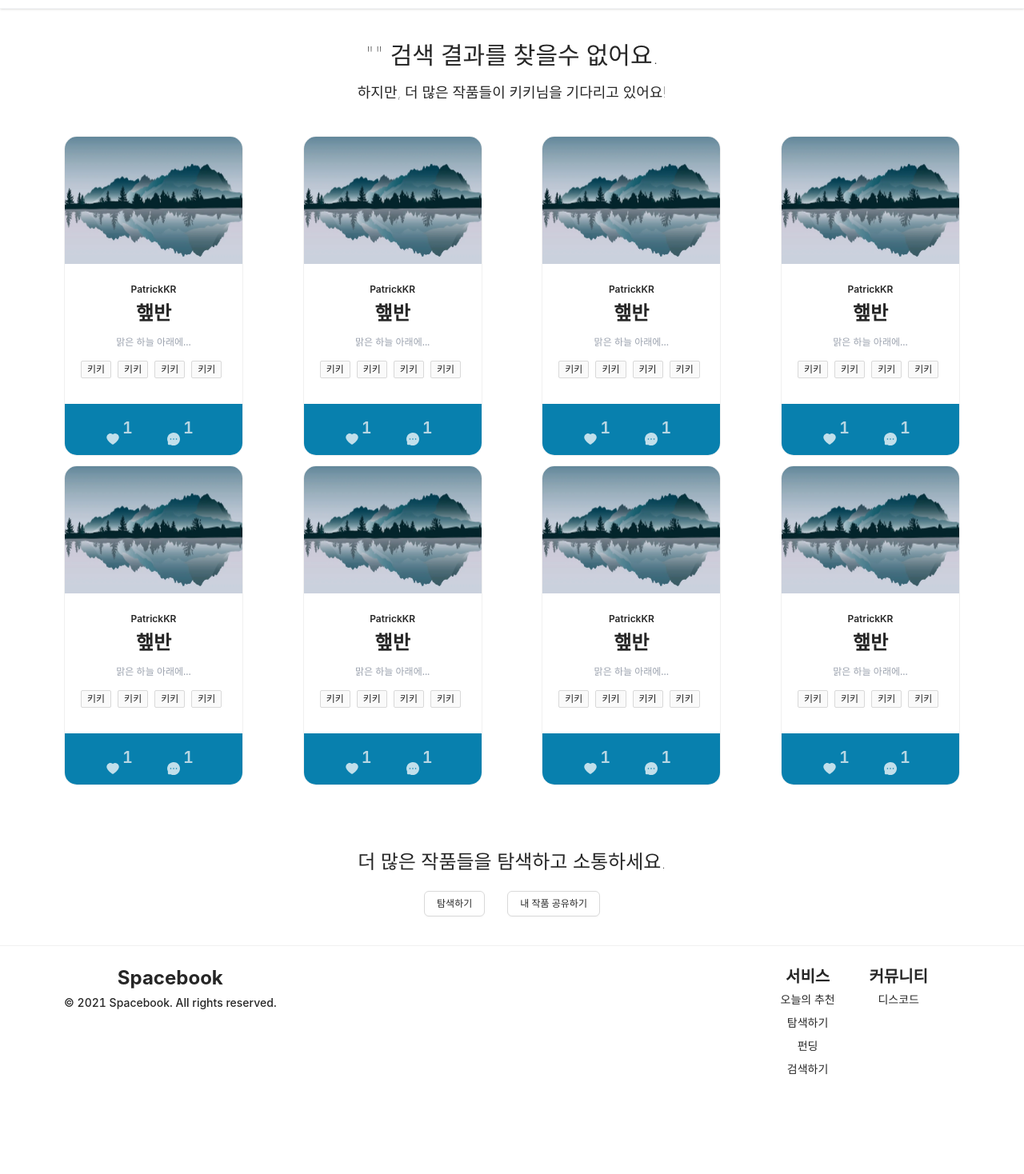
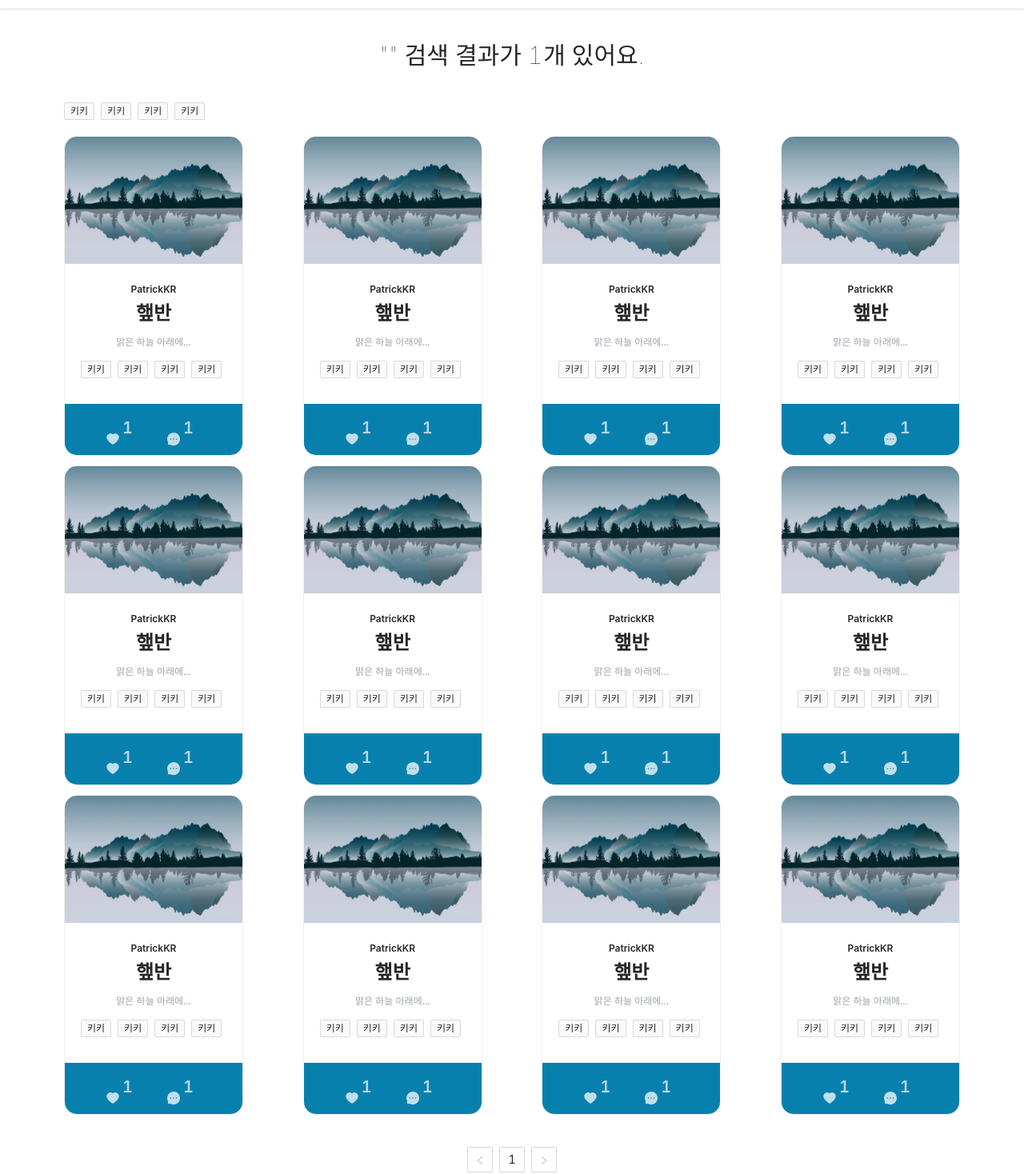
Before and after one commit to team-backspace/frontend, a React (Vite) app: page /search in a window 1280 px wide. Shown: the part 46-1514 px from the top of the page at 80% size. Built offline with nearby package versions, Linux system fonts and the light colour scheme.

Commit message:
feat(pages.search): Search result

```diff
--- a/src/pages/Search.jsx
+++ b/src/pages/Search.jsx
@@ -1,6 +1,7 @@
 import React, { Component } from "react";
+import { Link } from "react-router-dom";
 
-import { Typography, Menu, Button, Drawer, Divider, Input } from "antd";
+import {Button, Pagination, Tag} from "antd";
 
 import CardRow from "../components/CardRow";
 
@@ -11,7 +12,7 @@ class Search extends Component {
 
         this.state = {
             query: (new URLSearchParams(window.location.search)).get("query"),
-            results: []
+            results: ["킄"]
         }
     }
     render () {
@@ -20,10 +21,15 @@ class Search extends Component {
                 {
                     this.state.results.length !== 0 ?
                         (
-
                             <div className = "text-center mt-10 px-20">
-                                <h1 className = "text-3xl font-thin">더 다양한 제작자의 작품을 둘러보세요.</h1>
-                                <div className = "mt-10">
+                                <h1 className = "text-3xl font-thin">"{this.state.query}" 검색 결과가 {this.state.results.length}개 있어요.</h1>
+                                <div className = "text-left mt-10">
+                                    <Tag closable={false}>키키</Tag>
+                                    <Tag closable={false}>키키</Tag>
+                                    <Tag closable={false}>키키</Tag>
+                                    <Tag closable={false}>키키</Tag>
+                                </div>
+                                <div className = "mt-5">
                                     <CardRow cards = {[
                                         {
                                             title: "햎반",
@@ -123,6 +129,7 @@ class Search extends Component {
                                         }
                                     ]} />
                                 </div>
+                                <Pagination className = "!mt-10" />
                             </div>
                         ) : (
                             <div className = "text-center mt-10 px-20">
@@ -196,9 +203,13 @@ class Search extends Component {
                                     ]} />
                                 </div>
                                 <h2 className = "text-2xl font-thin mt-20">더 많은 작품들을 탐색하고 소통하세요.</h2>
-                                <div className = "flex justify-center pt-2">
-                                    <Button className = "btn">탐색하기</Button>
-                                    <Button className = "btn ml-7">내 작품 공유하기</Button>
+                                <div className = "flex justify-center pt-2 mb-10">
+                                    <Link to = "explore">
+                                        <Button className = "btn">탐색하기</Button>
+                                    </Link>
+                                    <Link to = "share">
+                                        <Button className = "btn ml-7">내 작품 공유하기</Button>
+                                    </Link>
                                 </div>
                             </div>
                         )
```
